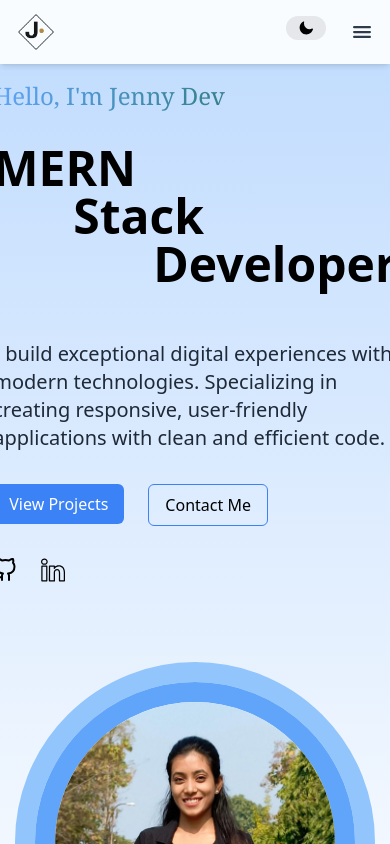
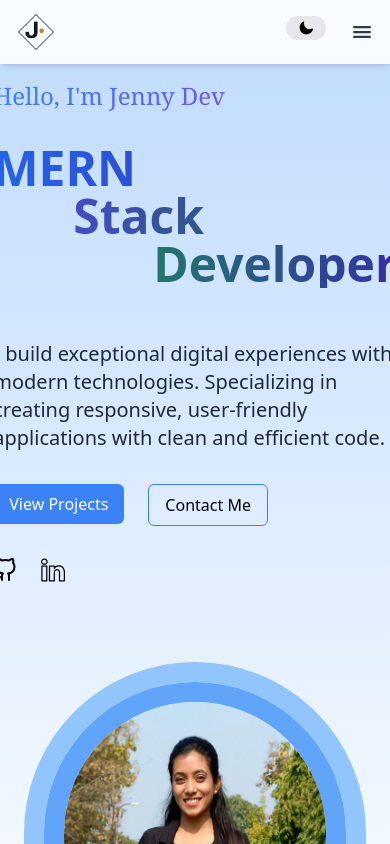
Before and after one commit to zennie2001/myPortfolio, a React (Vite) app: page / in a window 390 px wide. Shown: the top 844 px of the page. Built offline with nearby package versions, Linux system fonts and the light colour scheme.

Commit message:
logo changed

```diff
--- a/src/components/Header.jsx
+++ b/src/components/Header.jsx
@@ -13,6 +13,8 @@ function Header() {
     { label: 'Contact', id: 'contact' },
   ];
 
+
+
   const [activeSection, setActiveSection] = useState('home');
   const [isMenuOpen, setIsMenuOpen] = useState(false);
 
@@ -26,7 +28,9 @@ function Header() {
       <div className="max-w-7xl mx-auto px-4 sm:px-6 md:px-8 lg:px-14 flex justify-between items-center h-16">
         {/* Logo */}
         <div>
+
           <img src={logo} className='w-10 h-10' alt="Logo" />
+
         </div>
 
         {/* Desktop Menu */}
--- a/src/components/Hero.jsx
+++ b/src/components/Hero.jsx
@@ -14,17 +14,17 @@ function Hero() {
 };
   return (
     <div id="home" className='w-full pb-10  bg-gradient-to-b from-blue-200 to-white  dark:bg-gray-800 dark:from-gray-800 dark:to-gray-700'>
-        <div className='max-w-7xl mx-auto flex items-center justify-around md:flex-row lg:flex-row flex-col gap-20 pt-20 px-2 md:px-6 lg:px-14'>
+        <div className='max-w-7xl mx-auto flex items-center justify-around md:flex-row lg:flex-row flex-col gap-20 pt-20 px-6 md:px-6 lg:px-14'>
             {/*  Animated Introduction Section */}
             <motion.div className='md:w-[45%] md:pt-10 flex flex-col gap-8'
                 initial={{ opacity: 0, x: -80 }}
                 animate={{ opacity: 1, x: 0 }}
                 transition={{ duration: 0.8, ease: 'easeOut' }}>
-                <p className='text-2xl font-serif bg-gradient-to-r from-blue-400 to-green-800 bg-clip-text text-transparent'>Hello, I'm Jenny Dev</p>
+                <p className='text-2xl font-serif bg-gradient-to-r from-blue-500 to-purple-600 bg-clip-text text-transparent'>Hello, I'm Jenny Dev</p>
                 <div>
-                <h1 className='text-5xl font-semibold'>MERN</h1>
-                <h1 className="indent-20 text-5xl font-semibold">Stack</h1>
-                <h1 className="indent-40 text-5xl font-semibold">Developer</h1>
+                <h1 className='text-5xl font-semibold bg-gradient-to-r from-blue-600 to-indigo-800 bg-clip-text text-transparent'>MERN</h1>
+                <h1 className="indent-20 text-5xl font-semibold bg-gradient-to-r from-indigo-600 to-green-800 bg-clip-text text-transparent">Stack</h1>
+                <h1 className="indent-40 text-5xl font-semibold bg-gradient-to-r from-green-600 to-indigo-800 bg-clip-text text-transparent">Developer</h1>
                 </div>
                 <p className='text-xl pt-5 text-gray-800 dark:text-white'>I build exceptional digital experiences with modern technologies. Specializing in creating responsive, user-friendly applications with clean and efficient code.</p>
 
@@ -53,7 +53,7 @@ function Hero() {
             <motion.div className='flex '
                initial={{ opacity: 0, x: 80 }}
                 animate={{ opacity: 1, x: 0 }}
-                transition={{ duration: 0.8, ease: "anticipate", delay: 0.6 }}>
+                transition={{ duration: 0.8, ease: "anticipate"}}>
              <div className="rounded-full  border-[20px] border-blue-300">
                 <img src={hero}
                 className="w-80 h-80 rounded-full border-[20px] border-blue-400"
```
Also changed, not shown: src/assets/logoDark.png (added).
